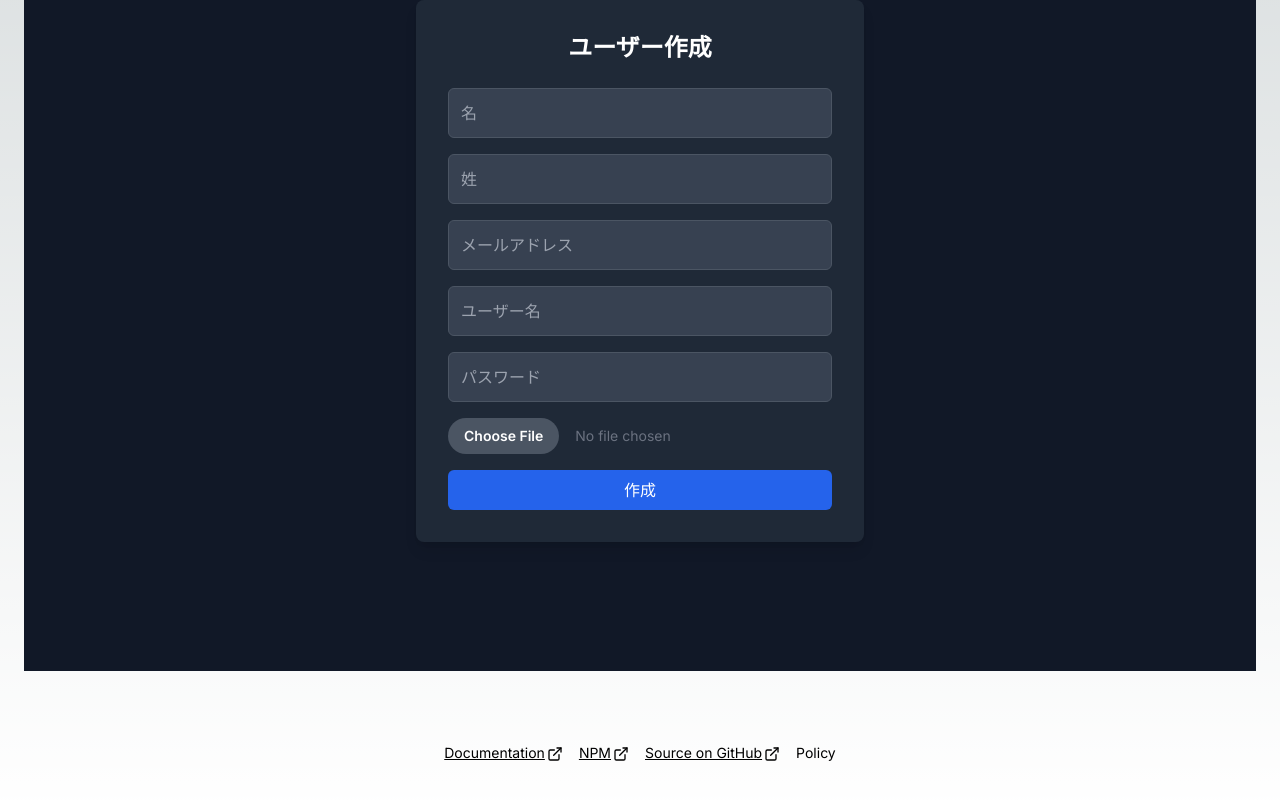
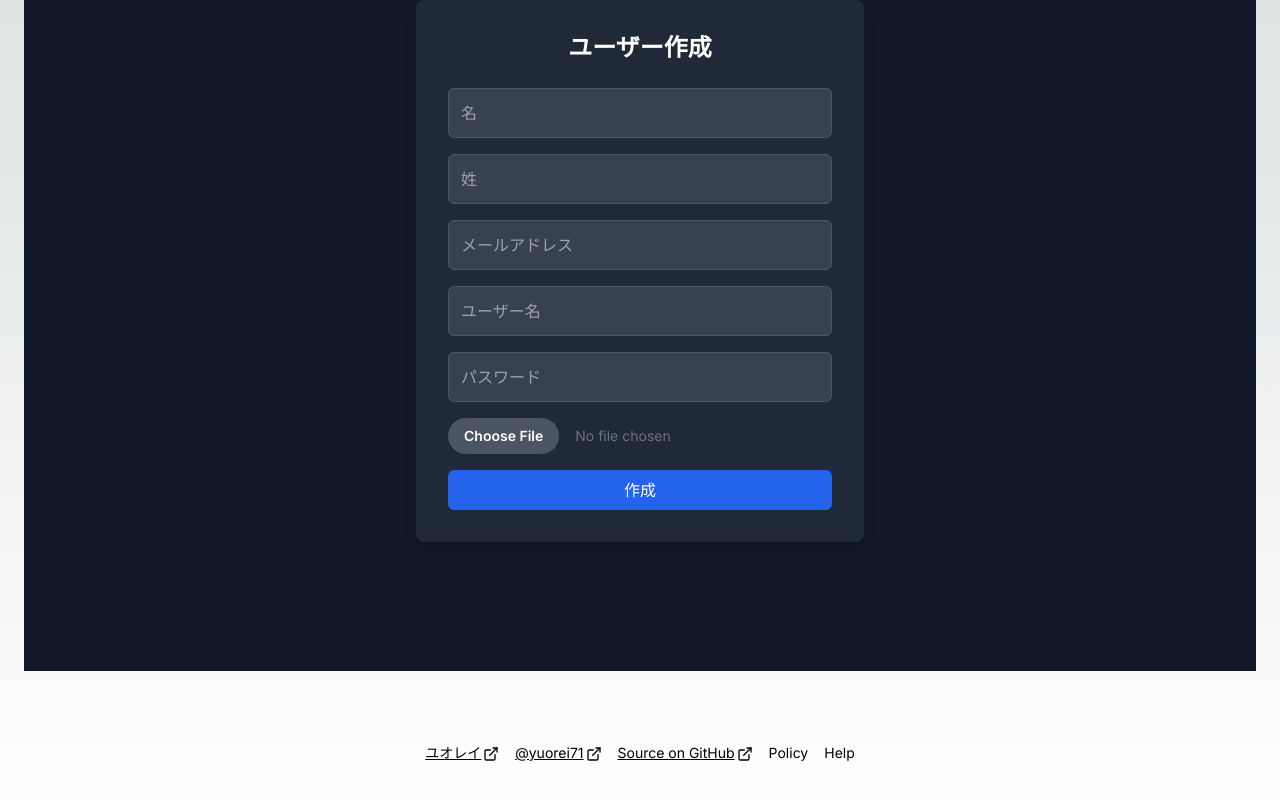
Before and after one commit to yuorei/video-front, a Next.js app: page /register in a window 1280 px wide. Shown: the part 218-1018 px from the top of the page. Built offline with nearby package versions, Linux system fonts and the light colour scheme; no server answers; what apollo-upload-client would draw is missing.

Commit message:
サービス内容に合わせて変更

```diff
--- a/src/app/components/footer.tsx
+++ b/src/app/components/footer.tsx
@@ -3,14 +3,15 @@ import CustomLink from "./custom-link"
 export default function Footer() {
   return (
     <footer className="flex flex-col justify-center w-full px-4 mx-0 my-4 space-y-1 text-sm md:max-w-3xl md:my-12 md:mx-auto sm:px-6 md:h-5 md:items-center md:space-y-0 md:space-x-4 md:flex-row">
-      <CustomLink href="https://nextjs.authjs.dev">Documentation</CustomLink>
-      <CustomLink href="https://www.npmjs.com/package/next-auth">
-        NPM
+      <CustomLink href="https://yuorei.com">ユオレイ</CustomLink>
+      <CustomLink href="https://twitter.com/yuorei71">
+        @yuorei71
       </CustomLink>
-      <CustomLink href="https://github.com/nextauthjs/next-auth/tree/main/apps/examples/nextjs">
+      <CustomLink href="https://github.com/yuorei/video-server">
         Source on GitHub
       </CustomLink>
       <CustomLink href="/policy">Policy</CustomLink>
+      <CustomLink href="/help">Help</CustomLink>
     </footer>
   )
 }
```
